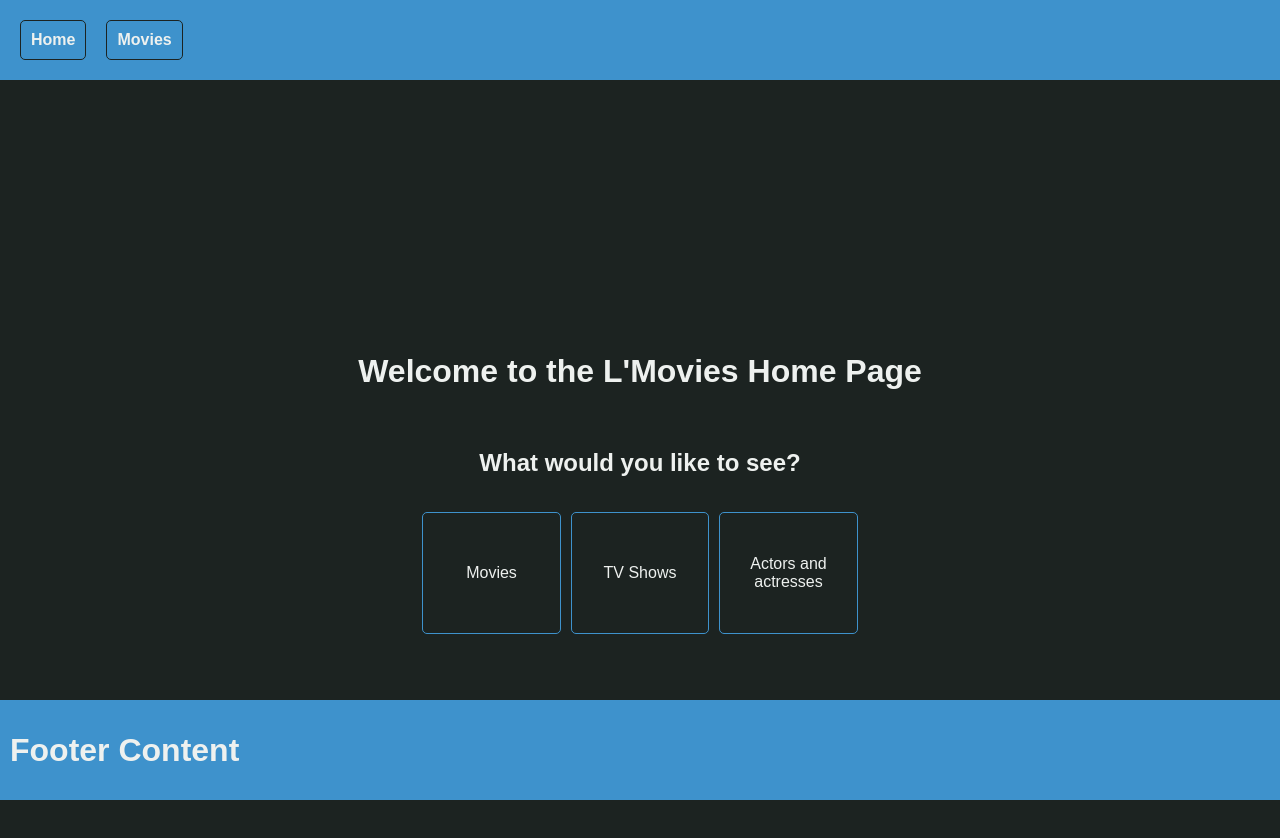
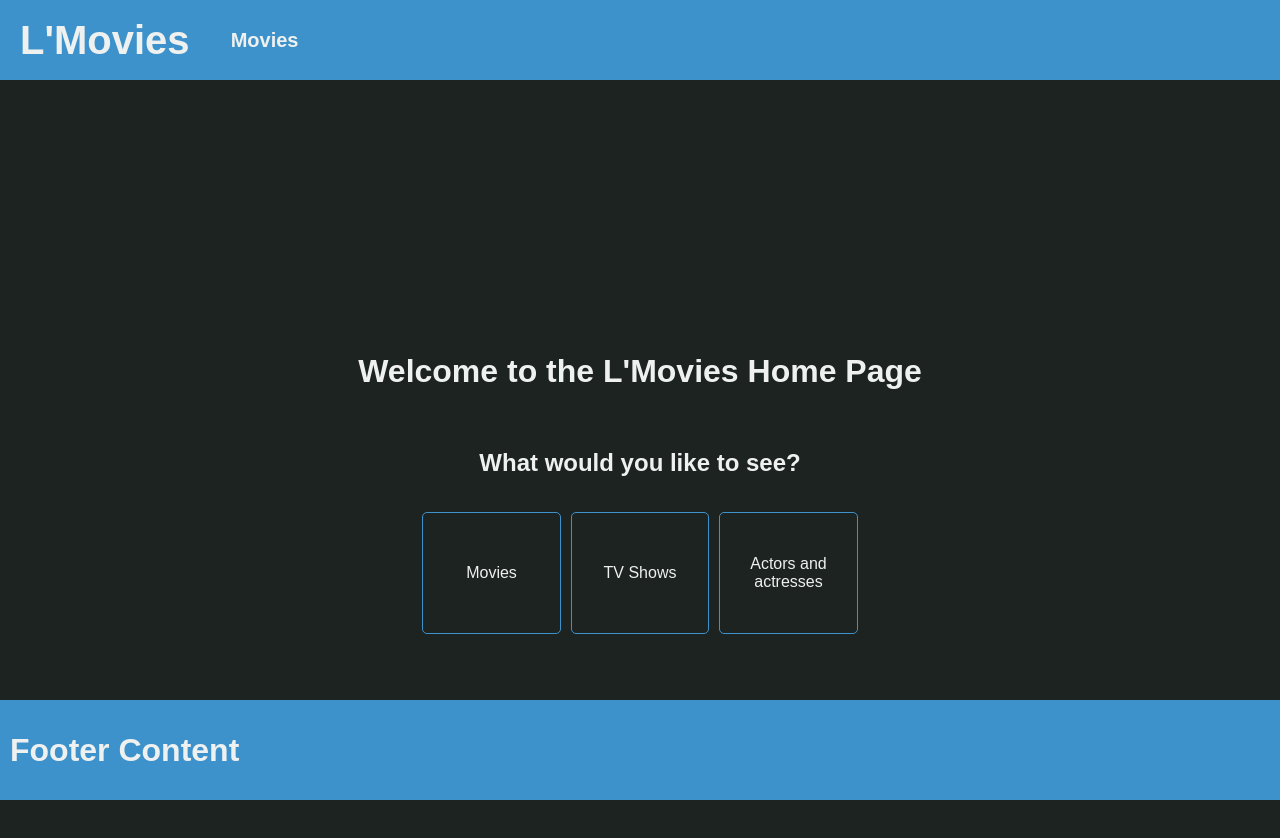
Before and after one commit to laloyola/movie-search, a React (Create React App) app: page / in a window 1280 px wide. Shown: the top 838 px of the page. Built offline with nearby package versions, Linux system fonts and the light colour scheme.

Commit message:
change navbar style

```diff
--- a/src/components/common/Navbar.jsx
+++ b/src/components/common/Navbar.jsx
@@ -4,7 +4,8 @@ import styled from 'styled-components';
 
 const StyledNavbar = styled.nav`
   background-color: ${({ theme }) => theme.primaryColor};
-  padding: 10px;
+  height: 40px;
+  padding: 20px;
   position: sticky;
   top: 0;
   z-index: 1;
@@ -12,20 +13,30 @@ const StyledNavbar = styled.nav`
   flex-direction: row;
 `;
 
+const StyledHomeLink = styled(Link)`
+  font-size: 40px;
+  display: flex;
+  text-decoration: none;
+  align-items: center;
+  color: ${({ theme }) => theme.textColor};
+  font-weight: bold;
+  cursor: pointer;
+`;
+
 const StyledLink = styled(Link)`
+  font-size: 20px;
+  text-align: center;
+  width: 150px;
+  align-self: center;
   text-decoration: none;
-  margin: 10px;
-  padding: 10px;
   color: ${({ theme }) => theme.textColor};
-  border: 1px solid ${({ theme }) => theme.backgroundColor};
-  border-radius: 5px;
   font-weight: bold;
   cursor: pointer;
 `;
 
 const Navbar = () => (
   <StyledNavbar>
-    <StyledLink to="/">Home</StyledLink>
+    <StyledHomeLink to="/">L&apos;Movies</StyledHomeLink>
     <StyledLink to="/movies">Movies</StyledLink>
   </StyledNavbar>
 );
```
